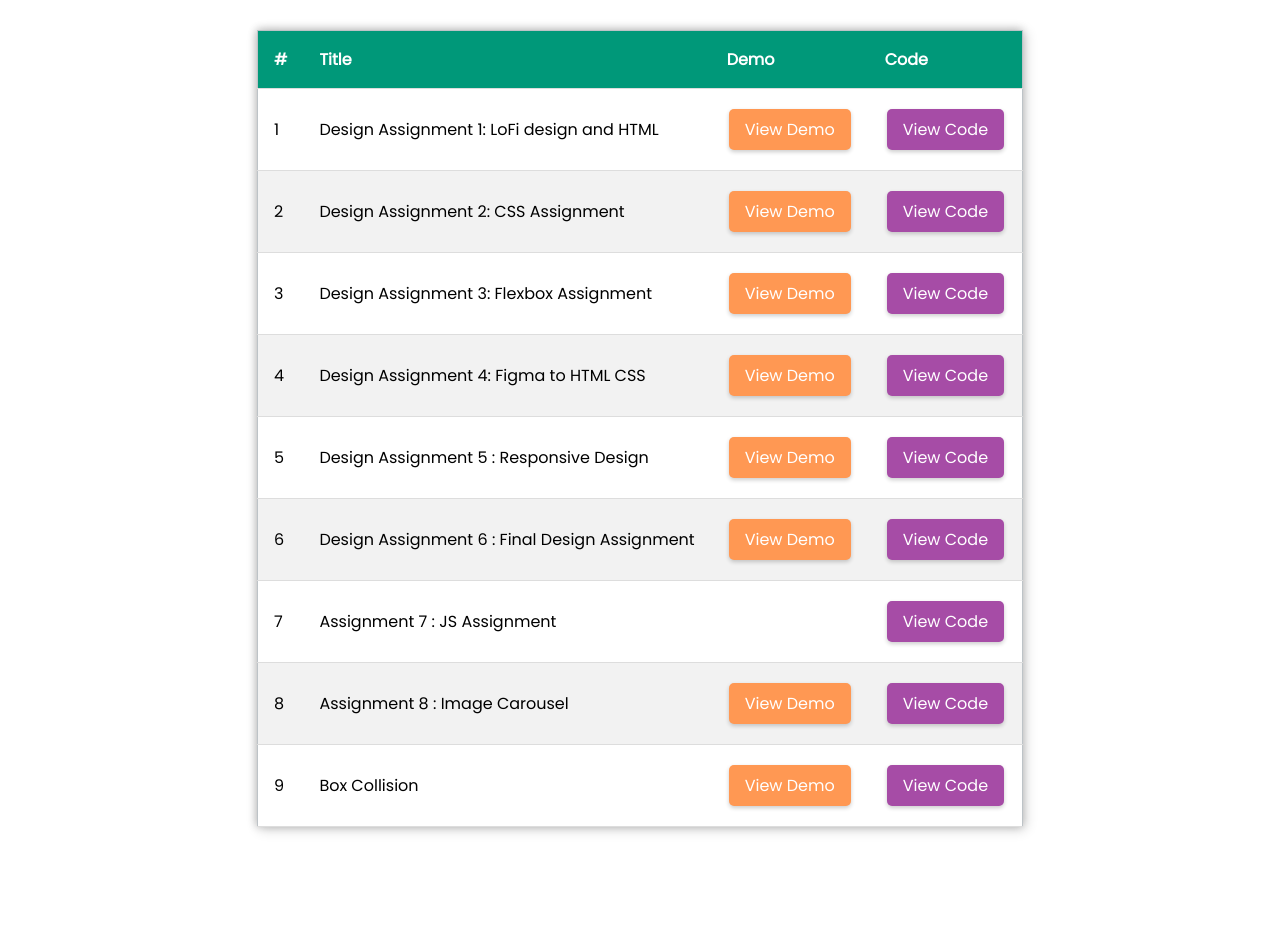
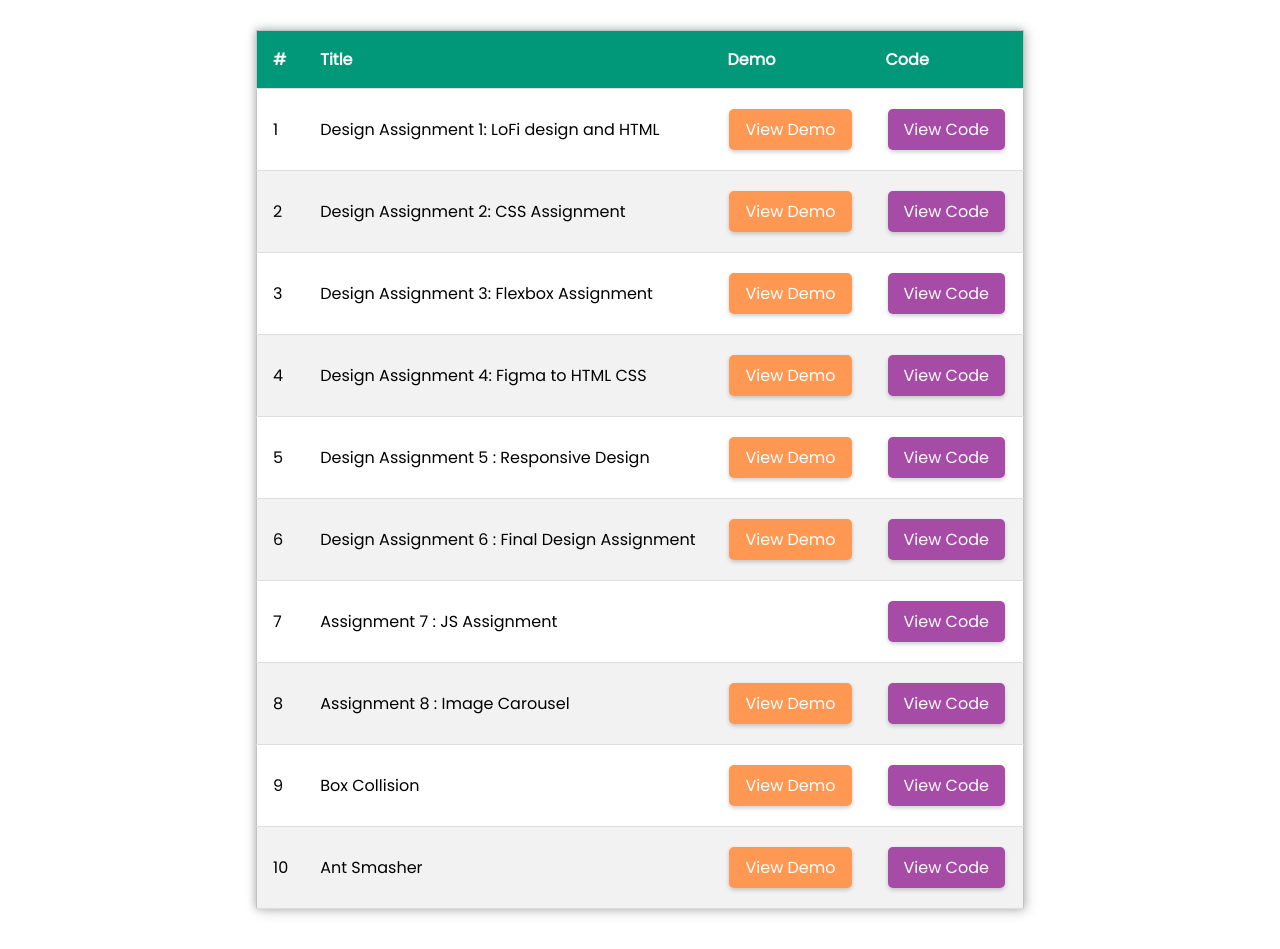
Before and after one commit to Neha-Dahal/Neha-Dahal.github.io, a plain HTML site: page index.html in a window 1280 px wide. Shown: the part 78-1027 px from the top of the page. Before the commit the page ends 945 px from the top, so only its background shows below. Drawn offline with Linux system fonts and the light colour scheme.

Commit message:
ant smasher assignment added

```diff
--- a/index.html
+++ b/index.html
@@ -139,16 +139,20 @@
             >
           </td>
         </tr>
-        <!-- <tr>
+        <tr>
           <td>10</td>
           <td>Ant Smasher</td>
           <td>
-            <a href="#"><button>View Demo</button></a>
+            <a href="https://neha-dahal.github.io/Ant-Smasher/"
+              ><button>View Demo</button></a
+            >
           </td>
           <td>
-            <a href="#"><button class="btn2">View Code</button></a>
+            <a href="https://github.com/Neha-Dahal/Ant-Smasher"
+              ><button class="btn2">View Code</button></a
+            >
           </td>
-        </tr> -->
+        </tr>
       </table>
     </div>
   </body>
```
